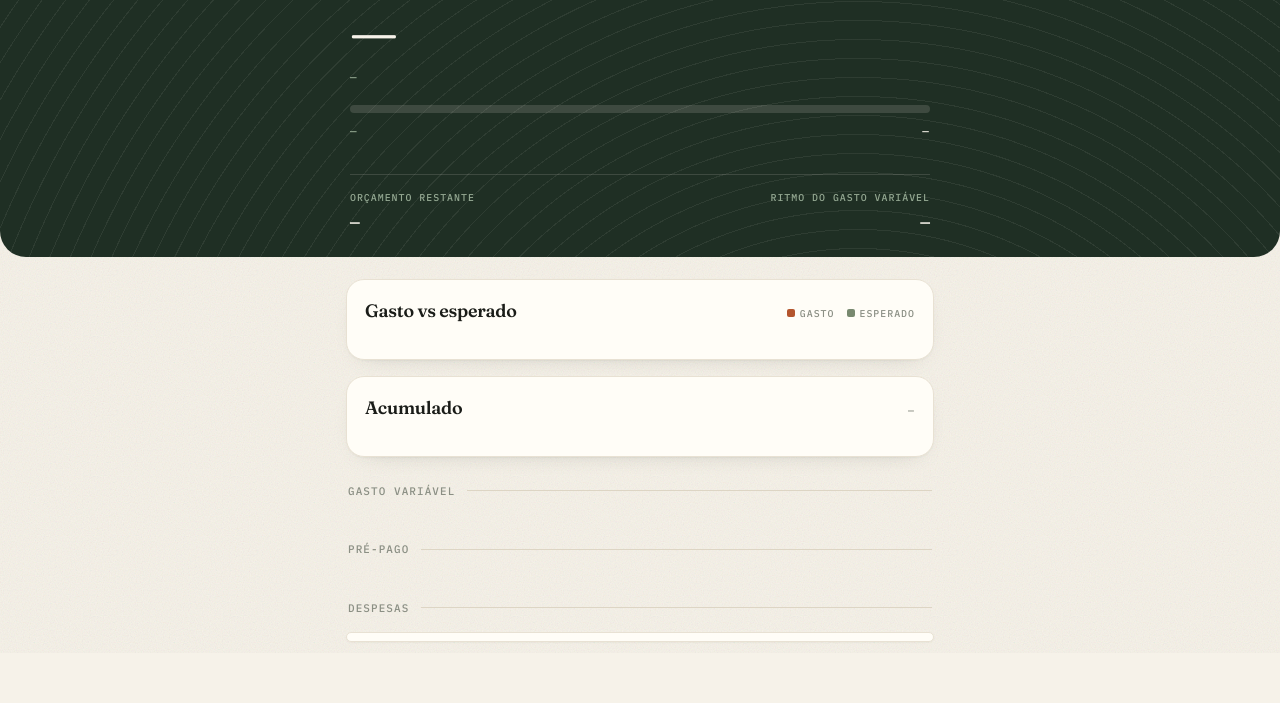
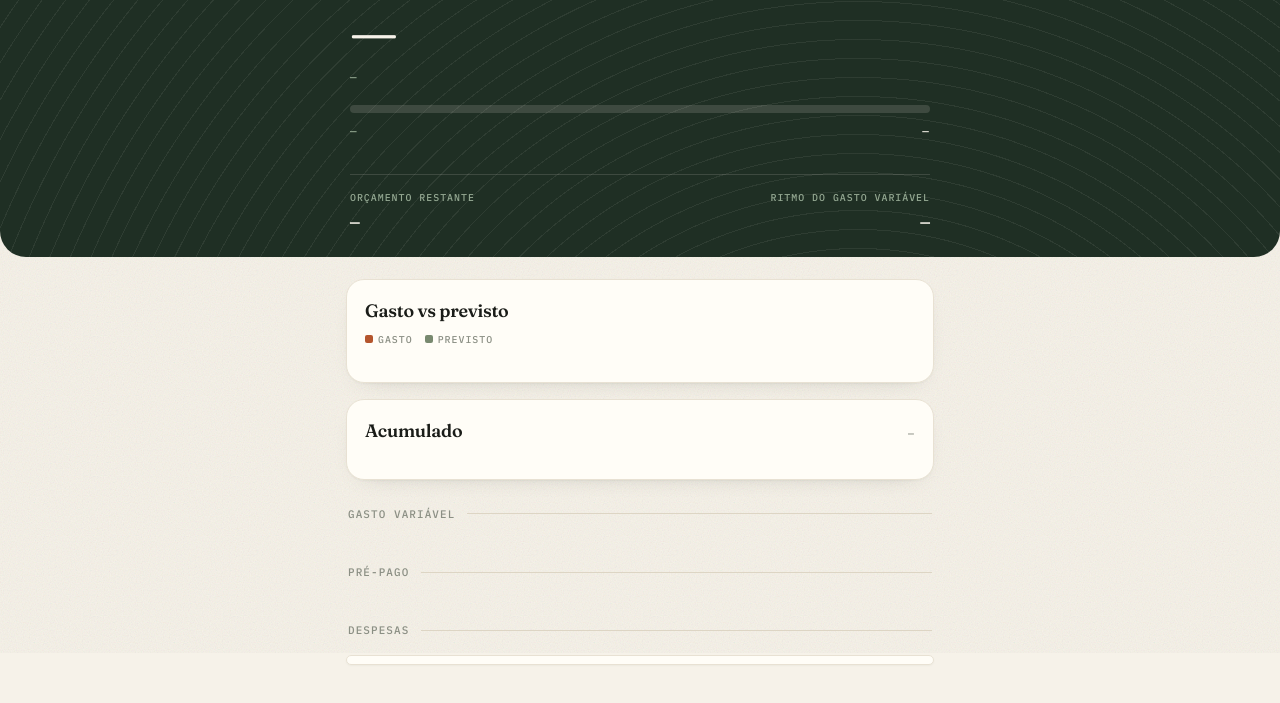
Before and after one commit to transformatiive/budgetferias, a website: page public/index.html in a window 1280 px wide. Shown: the part 147-850 px from the top of the page. Before the commit the page ends 829 px from the top, so only its background shows below. Drawn offline with Linux system fonts and the light colour scheme; no server answers.

Commit message:
Rotula o "esperado" com a data a que se refere
"Esperado" nao dizia ate quando, o que tornava o grafico dificil de ler.
Passa a "previsto ate ao dia N", com o dia atual da viagem.

- Titulo do grafico: "Gasto vs previsto"
- Legenda: "previsto ate ao dia N", gerada a partir do dia atual
- Cartoes de categoria usam o mesmo termo, "previsto"
- Legenda passa para baixo do titulo, que estava a partir em duas linhas

Co-Authored-By: Claude Opus 5 <noreply@anthropic.com>
Claude-Session: https://claude.ai/code/session_01QcNtQGN7EQiH19ysyEiGf8

```diff
--- a/public/app.js
+++ b/public/app.js
@@ -88,6 +88,9 @@ function renderHeader() {
 
 function renderBarChart() {
   const cats = state.variableCats;
+  const { tripDay } = state.summary;
+  document.getElementById('legendExpected').textContent =
+    tripDay === 0 ? 'previsto' : `previsto até ao dia ${tripDay}`;
   const W = 340;
   const blockH = 56;
   const H = cats.length * blockH;
@@ -220,7 +223,7 @@ function renderCategoryCards() {
         </div>
         <div class="cat__figures">
           <span>gasto <strong>${euro0(c.spent)}</strong></span>
-          <span>esperado <strong>${euro0(c.expectedSoFar)}</strong></span>
+          <span>previsto <strong>${euro0(c.expectedSoFar)}</strong></span>
           <span>total <strong>${euro0(c.planned)}</strong></span>
         </div>
         ${c.note ? `<p class="cat__note">${esc(c.note)}</p>` : ''}
--- a/public/index.html
+++ b/public/index.html
@@ -55,11 +55,11 @@
 
     <main class="main">
       <section class="card reveal">
-        <div class="card__head">
-          <h2 class="card__title">Gasto vs esperado</h2>
+        <div class="card__head card__head--stack">
+          <h2 class="card__title">Gasto vs previsto</h2>
           <span class="legend mono">
             <span><i class="swatch swatch--spent"></i>gasto</span>
-            <span><i class="swatch swatch--expected"></i>esperado</span>
+            <span><i class="swatch swatch--expected"></i><span id="legendExpected">previsto</span></span>
           </span>
         </div>
         <div id="barChart" class="chart"></div>
--- a/public/styles.css
+++ b/public/styles.css
@@ -316,6 +316,12 @@ body {
   justify-content: space-between;
   gap: 12px;
   margin-bottom: 16px;
+}
+
+.card__head--stack {
+  flex-direction: column;
+  align-items: flex-start;
+  gap: 8px;
 }
 
 .card__title {
```
